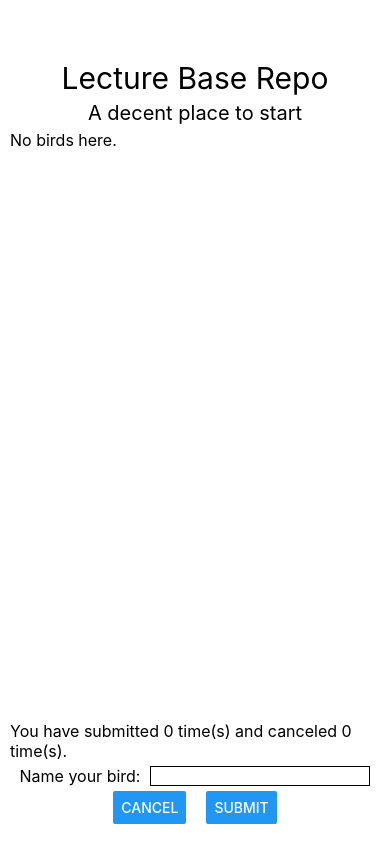
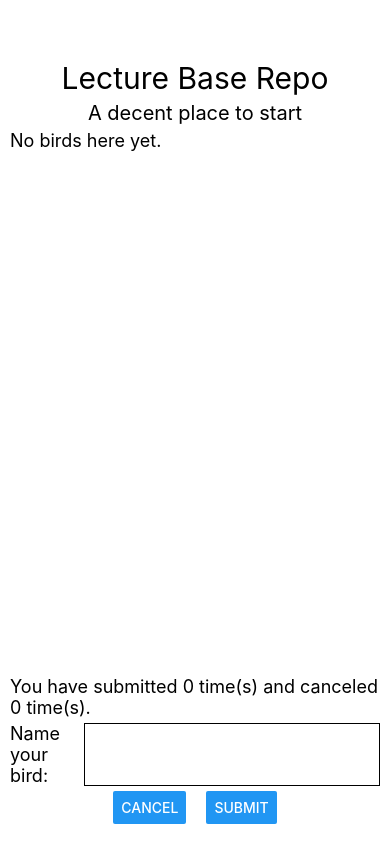
Before and after one commit to bsu-cs-jb/lecture-10-18-wed, a React Native app: screen / in a window 390 px wide. Built offline with nearby package versions, Linux system fonts and the light colour scheme.

Commit message:
Don't useRef; font size increase.

```diff
--- a/LectureApp.tsx
+++ b/LectureApp.tsx
@@ -13,37 +13,32 @@ import {
 } from "react-native";
 
 export default function LectureApp() {
-  const birdLabel = useRef("");
-  const labelInput = useRef<TextInput>(null);
-  const [birdText, setBirdText] = useState("No birds here.");
+  const [birdInputText, setBirdInputText] = useState("");
+  const [birdText, setBirdText] = useState("No birds here yet.");
   const [submissions, setSubmissions] = useState(0);
   const [cancelations, setCancelations] = useState(0);
 
   const handleCancel = () => {
-    if (labelInput.current) {
-      labelInput.current.clear();
-    }
+    setBirdInputText("");
     Keyboard.dismiss();
     setCancelations(cancelations + 1);
   };
 
   const handleSubmit = () => {
     setSubmissions(submissions + 1);
-    const newBirds = birdLabel.current.trim();
-    if (newBirds.length > 0) {
-      if (birdText == "No birds here.") {
-        setBirdText(newBirds);
+    const newBird = birdInputText.trim();
+    if (newBird.length > 0) {
+      if (birdText == "No birds here yet.") {
+        setBirdText("- " + newBird);
       } else {
-        setBirdText(birdText + "\n" + newBirds);
+        setBirdText(birdText + "\n- " + newBird);
       }
-      if (labelInput.current) {
-        labelInput.current.clear();
-      }
+      setBirdInputText("");
     }
   };
 
   const handleLabelChange = (text: string) => {
-    birdLabel.current = text;
+    setBirdInputText(text);
   };
 
   return (
@@ -65,7 +60,7 @@ export default function LectureApp() {
           <Text style={styles.labelText}>Name your bird:</Text>
           <TextInput
             style={styles.input}
-            ref={labelInput}
+            value={birdInputText}
             onChangeText={handleLabelChange}
             onSubmitEditing={handleSubmit}
             blurOnSubmit={false}
@@ -87,15 +82,15 @@ export const styles = StyleSheet.create({
     flex: 1,
   },
   input: {
+    fontSize: 18,
     flex: 1,
     borderWidth: 1,
+    padding: 3,
   },
   scrollContainer: {
     flex: 1,
     alignSelf: "flex-start",
     width: "100%",
-    // borderWidth: 1,
-    // borderColor: "pink",
   },
   titleText: {
     fontSize: 30,
@@ -104,7 +99,7 @@ export const styles = StyleSheet.create({
     fontSize: 20,
   },
   labelText: {
-    fontSize: 16,
+    fontSize: 18,
   },
   horzContainer: {
     flexDirection: "row",
```
